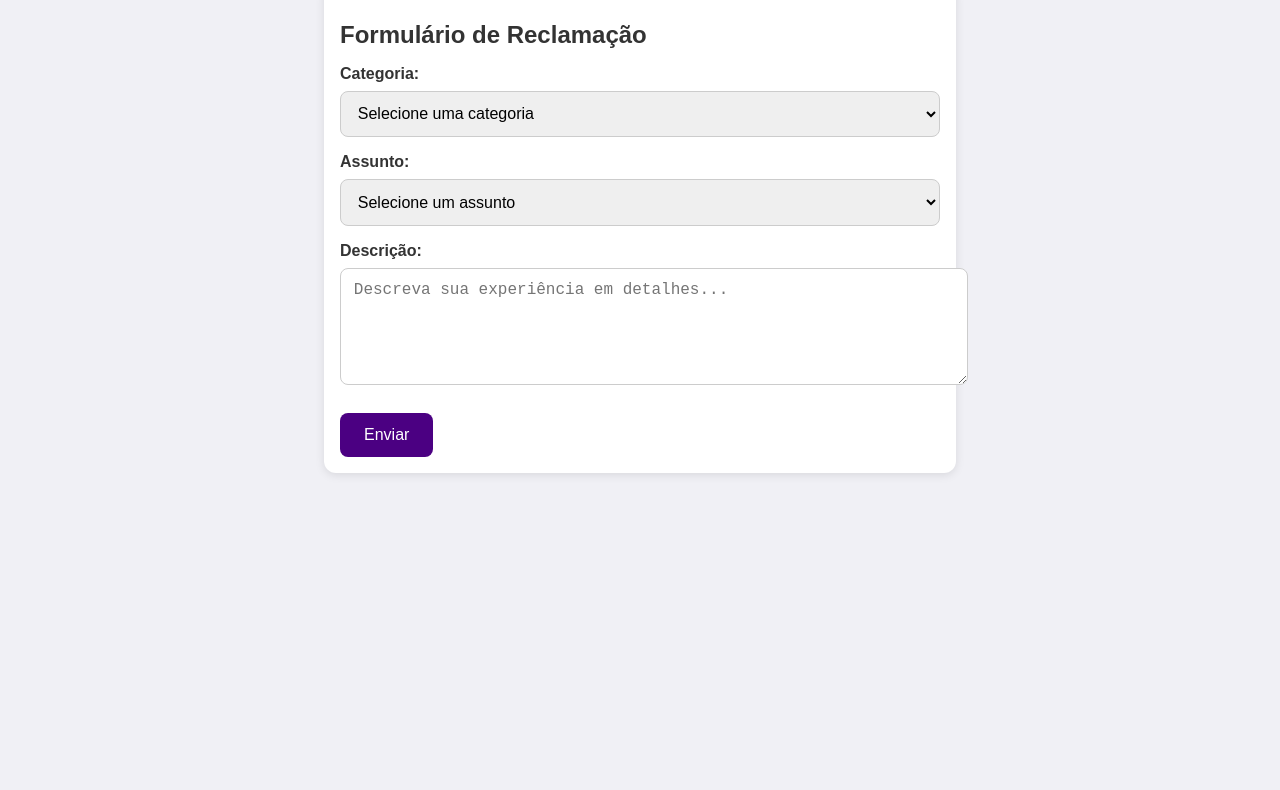
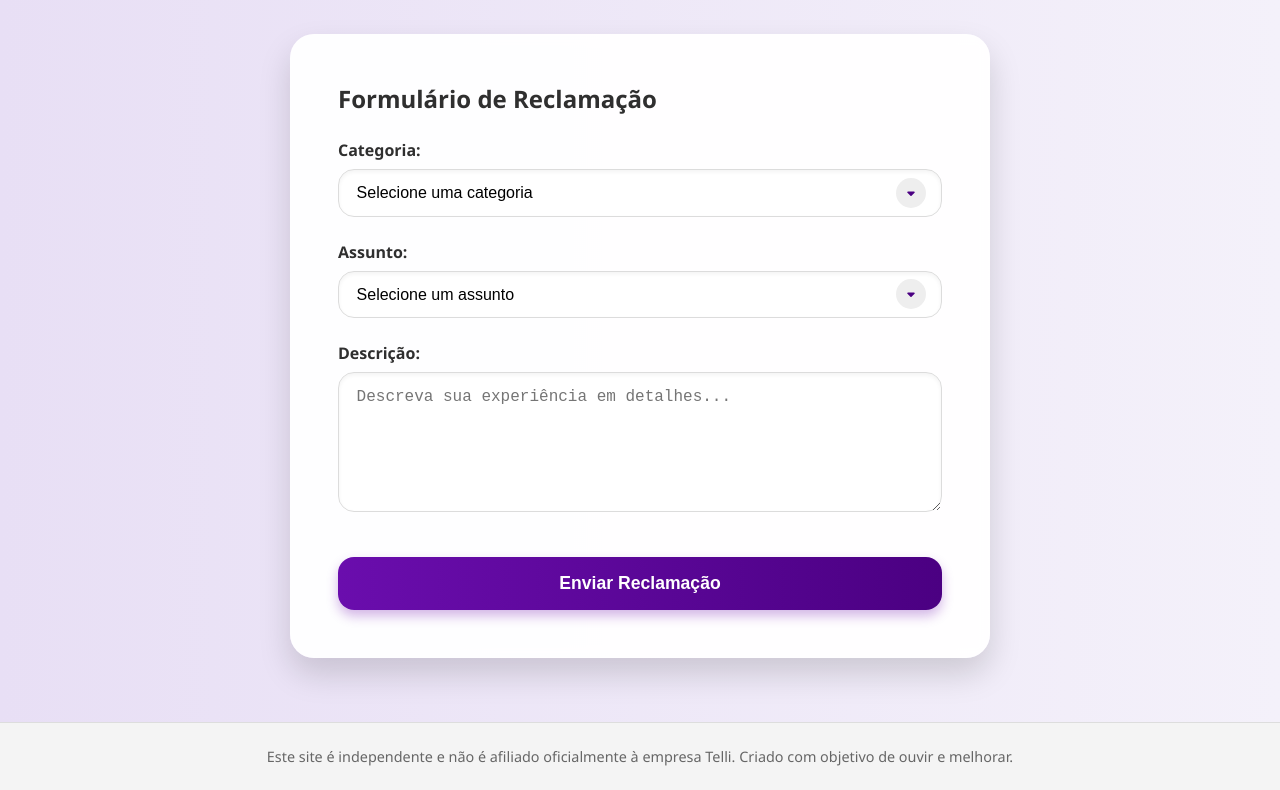
Before and after one commit to thamirisgmt/reclamacoes-telli, a plain HTML site: page index.html in a window 1280 px wide. Shown: the part 224-1014 px from the top of the page. Before the commit the page ends 800 px from the top, so only its background shows below. Drawn offline with Linux system fonts and the light colour scheme.

Commit message:
Update index.html

```diff
--- a/index.html
+++ b/index.html
@@ -1,20 +1,36 @@
 <!DOCTYPE html>
-<html lang="pt-br">
+<html lang="pt-BR">
 <head>
-    <meta charset="UTF-8" />
-    <meta name="viewport" content="width=device-width, initial-scale=1.0" />
-    <title>Ouvidoria Telli</title>
+  <meta charset="UTF-8">
+  <meta name="viewport" content="width=device-width, initial-scale=1.0">
+  <title>ReclameTelli</title>
   <style>
     :root {
       --primary-color: #4b0082;
+      --secondary-color: #6a0dad;
+      --background-color: #f4f1fa;
       --white: #ffffff;
+      --gray-light: #dcdcdc;
+      --text-color: #2f2f2f;
+      --success-bg: #d4edda;
+      --success-text: #155724;
+    }
+
+    * {
+      box-sizing: border-box;
+      margin: 0;
+      padding: 0;
     }
 
     body {
-        margin: 0;
-        font-family: Arial, sans-serif;
-        background: #f0f0f5;
-        color: #333;
+      font-family: 'Segoe UI', Tahoma, Geneva, Verdana, sans-serif;
+      background: linear-gradient(to right, #e8dff5, #f4f1fa);
+      color: var(--text-color);
+      display: flex;
+      flex-direction: column;
+      min-height: 100vh;
+      position: relative;
+      overflow-x: hidden;
     }
 
     header {
@@ -22,132 +38,217 @@
       color: var(--white);
       padding: 2.5rem 1rem 2rem;
       box-shadow: 0 2px 8px rgba(0, 0, 0, 0.2);
-        display: flex;
-        justify-content: center;
-        align-items: center;
-        text-align: center;
-      }
-
-      .title-group {
+      position: relative;
       display: flex;
       flex-direction: column;
       align-items: center;
       gap: 0.5rem;
-        max-width: 100%;
-        word-break: break-word;
     }
 
     .logo-ouvidoria {
       font-size: 1.3rem;
       font-weight: bold;
-        background-color: rgba(0, 0, 0, 0.15);
-        padding: 0.3rem 1rem;
+      background-color: rgba(255, 255, 255, 0.1);
+      padding: 0.4rem 1rem;
       border-radius: 12px;
       letter-spacing: 1px;
       box-shadow: 0 4px 12px rgba(0,0,0,0.2);
     }
 
-      header h1 {
-        font-size: 2rem;
-        margin: 0;
-      }
-
+    header h1,
     header p {
-        font-size: 1rem;
-        margin: 0;
-      }
-
-      @media (max-width: 768px) {
-        .logo-ouvidoria {
-          font-size: 1rem;
-          padding: 0.2rem 0.8rem;
-        }
-
-        header h1 {
-          font-size: 1.3rem;
-        }
-
-        header p {
-          font-size: 0.9rem;
-        }
+      text-align: center;
+      z-index: 2;
     }
 
     main {
-        max-width: 600px;
-        margin: 2rem auto;
-        padding: 1rem;
-        background-color: white;
-        border-radius: 12px;
-        box-shadow: 0 2px 10px rgba(0, 0, 0, 0.1);
+      flex: 1;
+      display: flex;
+      justify-content: center;
+      align-items: flex-start;
+      padding: 4rem 1rem;
     }
 
-      h2 {
-        font-size: 1.5rem;
-        margin-bottom: 1rem;
+    .form-wrapper {
+      background-color: rgba(255, 255, 255, 0.95);
+      border-radius: 24px;
+      box-shadow: 0 16px 32px rgba(0, 0, 0, 0.15);
+      padding: 3rem;
+      max-width: 700px;
+      width: 100%;
+      animation: fadeIn 0.8s ease-in-out;
+      backdrop-filter: blur(6px);
+    }
+
+    @keyframes fadeIn {
+      from { opacity: 0; transform: translateY(30px); }
+      to { opacity: 1; transform: translateY(0); }
     }
 
     label {
       display: block;
-        margin-top: 1rem;
-        font-weight: bold;
+      margin-top: 1.5rem;
+      font-weight: 600;
+      font-size: 1rem;
     }
 
-      select,
+    .select-wrapper {
+      position: relative;
+      margin-top: 0.5rem;
+    }
+
+    .select-wrapper select {
+      width: 100%;
+      padding: 0.9rem 3.5rem 0.9rem 1.1rem;
+      border: 1px solid var(--gray-light);
+      border-radius: 16px;
+      font-size: 1rem;
+      background-color: var(--white);
+      box-shadow: inset 0 2px 4px rgba(0, 0, 0, 0.05);
+      appearance: none;
+      -webkit-appearance: none;
+      -moz-appearance: none;
+      cursor: pointer;
+    }
+
+    .select-wrapper .arrow-icon {
+      position: absolute;
+      top: 50%;
+      right: 1rem;
+      transform: translateY(-50%);
+      width: 30px;
+      height: 30px;
+      background-color: #eee;
+      border-radius: 50%;
+      display: flex;
+      align-items: center;
+      justify-content: center;
+      pointer-events: none;
+    }
+
+    .select-wrapper .arrow-icon svg {
+      width: 12px;
+      height: 12px;
+      fill: var(--primary-color);
+    }
+
     textarea {
       width: 100%;
       margin-top: 0.5rem;
-        padding: 0.8rem;
+      padding: 0.9rem 1.1rem;
+      border: 1px solid var(--gray-light);
+      border-radius: 16px;
       font-size: 1rem;
-        border-radius: 8px;
-        border: 1px solid #ccc;
+      background-color: var(--white);
       resize: vertical;
+      min-height: 140px;
+      box-shadow: inset 0 2px 4px rgba(0, 0, 0, 0.05);
     }
 
     button {
-        margin-top: 1.5rem;
-        background-color: var(--primary-color);
+      margin-top: 2.5rem;
+      padding: 1rem;
+      width: 100%;
+      background: linear-gradient(to right, var(--secondary-color), var(--primary-color));
       color: white;
+      font-size: 1.1rem;
+      font-weight: bold;
       border: none;
-        padding: 0.8rem 1.5rem;
-        font-size: 1rem;
-        border-radius: 8px;
+      border-radius: 16px;
       cursor: pointer;
-        transition: background 0.3s;
+      transition: all 0.3s ease;
+      box-shadow: 0 6px 12px rgba(106,13,173,0.3);
     }
 
     button:hover {
-        background-color: #370062;
+      transform: scale(1.03);
+      box-shadow: 0 8px 16px rgba(106,13,173,0.4);
+    }
+
+    .confirmation {
+      display: none;
+      background-color: var(--success-bg);
+      color: var(--success-text);
+      padding: 1.2rem;
+      border-radius: 16px;
+      margin-top: 2rem;
+      border: 1px solid #c3e6cb;
+      font-weight: 600;
+      text-align: center;
+      animation: pop 0.5s ease;
+      box-shadow: 0 0 10px rgba(0,0,0,0.05);
+    }
+
+    @keyframes pop {
+      0% { transform: scale(0.8); opacity: 0; }
+      100% { transform: scale(1); opacity: 1; }
+    }
+
+    footer {
+      background-color: #f4f4f4;
+      padding: 1.5rem;
+      text-align: center;
+      font-size: 0.9rem;
+      color: #666;
+      border-top: 1px solid #ddd;
     }
   </style>
 </head>
 <body>
   <header>
-      <div class="title-group">
     <div class="logo-ouvidoria">OUVIDORIA</div>
     <h1>ReclameTelli</h1>
     <p>Compartilhe anonimamente sua experiência com a Telli</p>
+  </header>
+  <main>
+    <div class="form-wrapper">
+      <h2>Formulário de Reclamação</h2>
+      <form id="reclamacaoForm" action="https://formsubmit.co/tellimktestrategico@gmail.com" method="POST">
+        <input type="hidden" name="_captcha" value="false">
+
+        <label for="categoria">Categoria:</label>
+        <div class="select-wrapper">
+          <select id="categoria" name="Categoria" required>
+            <option value="" disabled selected hidden>Selecione uma categoria</option>
+            <option value="Reclamacao de Servicos">Reclamação de Serviços</option>
+            <option value="Reclamacao de Pessoas">Reclamação de Pessoas</option>
+          </select>
+          <div class="arrow-icon">
+            <svg viewBox="0 0 320 512"><path d="M31.5 192h257c28.4 0 42.8 34.5 22.6 54.6l-128.5 128c-12.5 12.5-32.8 12.5-45.3 0l-128.5-128c-20.2-20.2-5.8-54.6 22.6-54.6z"/></svg>
           </div>
-    </header>
+        </div>
 
-    <main>
-      <h2>Formulário de Reclamação</h2>
-
-      <form>
-        <label for="categoria">Categoria:</label>
-        <select id="categoria" name="categoria">
-          <option>Selecione uma categoria</option>
+        <label for="titulo">Assunto:</label>
+        <div class="select-wrapper">
+          <select id="titulo" name="Título" required>
+            <option value="" disabled selected hidden>Selecione um assunto</option>
+            <option value="Assedio">Assédio</option>
+            <option value="Agressao Verbal">Agressão Verbal</option>
+            <option value="Perturbacao">Perturbação</option>
+            <option value="Outro">Outro</option>
           </select>
-
-        <label for="assunto">Assunto:</label>
-        <select id="assunto" name="assunto">
-          <option>Selecione um assunto</option>
-        </select>
+          <div class="arrow-icon">
+            <svg viewBox="0 0 320 512"><path d="M31.5 192h257c28.4 0 42.8 34.5 22.6 54.6l-128.5 128c-12.5 12.5-32.8 12.5-45.3 0l-128.5-128c-20.2-20.2-5.8-54.6 22.6-54.6z"/></svg>
+          </div>
+        </div>
 
         <label for="descricao">Descrição:</label>
-        <textarea id="descricao" name="descricao" rows="5" placeholder="Descreva sua experiência em detalhes..."></textarea>
+        <textarea id="descricao" name="Descrição" placeholder="Descreva sua experiência em detalhes..." required></textarea>
 
-        <button type="submit">Enviar</button>
+        <button type="submit" onclick="mostrarConfirmacao()">Enviar Reclamação</button>
       </form>
+      <div class="confirmation" id="confirmacao">✅ Sua reclamação foi enviada com sucesso!</div>
+    </div>
   </main>
+  <footer>
+    <p>Este site é independente e não é afiliado oficialmente à empresa Telli. Criado com objetivo de ouvir e melhorar.</p>
+  </footer>
+  <script>
+    function mostrarConfirmacao() {
+      const confirmacao = document.getElementById('confirmacao');
+      confirmacao.style.display = 'block';
+      confirmacao.scrollIntoView({ behavior: 'smooth' });
+    }
+  </script>
 </body>
 </html>
```
Lines whose indentation alone changed are shown as unchanged.
